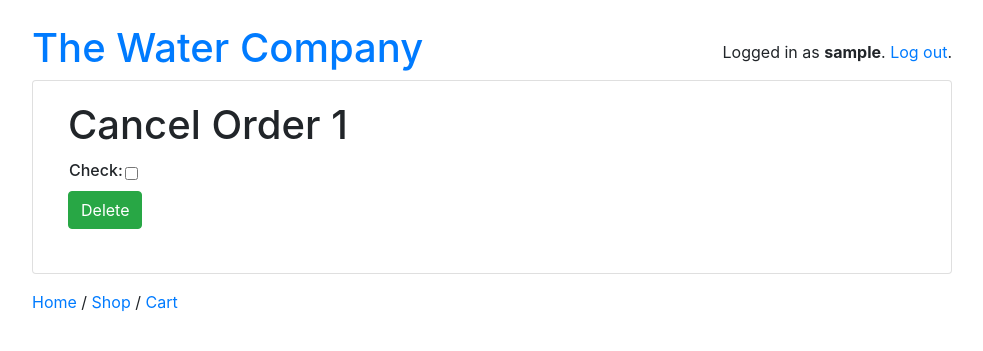
After one commit to thehanimo/ASE1-Proj, a Django app: page /home/myorders/cancel/1 in a window 1280 px wide. The commit adds this page. Shown: the top 351 px of the page, without its empty margins (148-1131 px from the left). Run offline with Django 3.2, Linux system fonts and the light colour scheme; a user stored in the database is signed in; tables that the repository leaves empty hold one stand-in row (values such as "Sample post"); some libraries are stand-ins or nearby versions; some web fonts are replaced.

Commit message:
Cancel order added

```diff
--- a/orders/models.py
+++ b/orders/models.py
@@ -7,7 +7,9 @@ BILLING_TYPES = [
         ('2','ONLINE'),
     ]
 ORDER_STATUSES = [
-        ('0', 'FAILED'),
+        ('0','FAILED'),
+        ('X','CANCELLED'),
+        ('W','CANCEL REQUESTED'),
         ('1','PLACED'),
         ('2','CONFIRMED'),
         ('3','OUT FOR DELIVERY'),
--- /dev/null
+++ b/templates/registration/order_cancel.html
@@ -0,0 +1,22 @@
+{% extends 'base.html' %}
+
+
+{% block content %}
+  <div>
+    <div class="col-md-8 col-sm-10 col-12">
+      <h1>Cancel Order {{ order.id }}</h1>
+      <form method="post" enctype='multipart/form-data' novalidate>
+        {% csrf_token %}
+        <table>
+        {% for field in form %}
+          <tr>
+            <td style="font-weight: 500;">{{ field.label_tag }}</td><td> {{ field }}</td><td>{{ field.errors }}</td>
+          </tr>
+        {% endfor %}
+        </table>
+        <a href='/'><button type="submit" class="btn btn-success">Delete</button></a>
+      </form>
+    </div>
+    <br/>
+  </div>
+{% endblock %}
--- a/userAuth/forms.py
+++ b/userAuth/forms.py
@@ -2,6 +2,7 @@ from django import forms
 from django.contrib.auth.forms import UserCreationForm
 from django.db import transaction
 
+from orders.models import Order
 from userAuth.models import Agent, Customer, Executive, User
 
 
@@ -54,6 +55,18 @@ class AgentDeleteForm(forms.ModelForm):
         agent = Agent.objects.get(user=user)
         agent.delete()
         user.delete()
+        return
+
+class OrderCancelForm(forms.ModelForm):
+    check = forms.BooleanField()
+    class Meta:
+        model = Order
+        fields = ('check',)
+
+    def save(self, order=None):
+        order = Order.objects.get(id=order.id)
+        order.order_status = 'W'
+        order.save()
         return
 
 class CustomerSignUpForm(UserCreationForm):
--- a/userAuth/urls.py
+++ b/userAuth/urls.py
@@ -20,6 +20,7 @@ urlpatterns = [
         path('profile/new', customers.NewCustomerDetailsView.as_view(), name='newprofile'),
         path('home/myorders', customers.MyOrdersView.as_view(), name='myorders'),
         path('home/myorders/<int:oid>', customers.OrderView.as_view(), name='order'),
+        path('home/myorders/cancel/<int:oid>', customers.CancelOrderView, name='cancel_order'),
     ], 'userAuth'), namespace='customer')),
 
     path('executive/', include(([
--- a/userAuth/views/customers.py
+++ b/userAuth/views/customers.py
@@ -19,7 +19,7 @@ from ..tokens import account_activation_token
 from django.core.mail import EmailMessage
 
 from ..decorators import customer_required, customer_details_required, customer_details_empty
-from ..forms import CustomerSignUpForm, CustomerDetailsForm
+from ..forms import CustomerSignUpForm, CustomerDetailsForm, OrderCancelForm
 from ..models import User, Customer
 from orders.models import Order, OrderItem
 
@@ -120,3 +120,21 @@ class OrderView(ListView):
 		order = Order.objects.get(id=self.kwargs['oid'])
 		queryset = OrderItem.objects.filter(order=order)
 		return queryset
+
+@login_required
+@customer_required
+def CancelOrderView(request, oid):
+	try:
+		order = Order.objects.get(id=oid)
+	except(TypeError, ValueError, OverflowError, Order.DoesNotExist):
+		order = None
+	if order:
+		form = OrderCancelForm()
+		if request.method == 'POST':
+			form = OrderCancelForm(request.POST)
+			if request.POST['check']:
+				form.save(order)
+				return redirect('customer:myorders')
+
+		return render(request, 'registration/order_cancel.html', {'form':form, 'order':order})
+	return redirect('forbidden')
```
Also changed, not shown: userAuth/templates/userAuth/customers/orders_list.html (+5 -2 lines).
